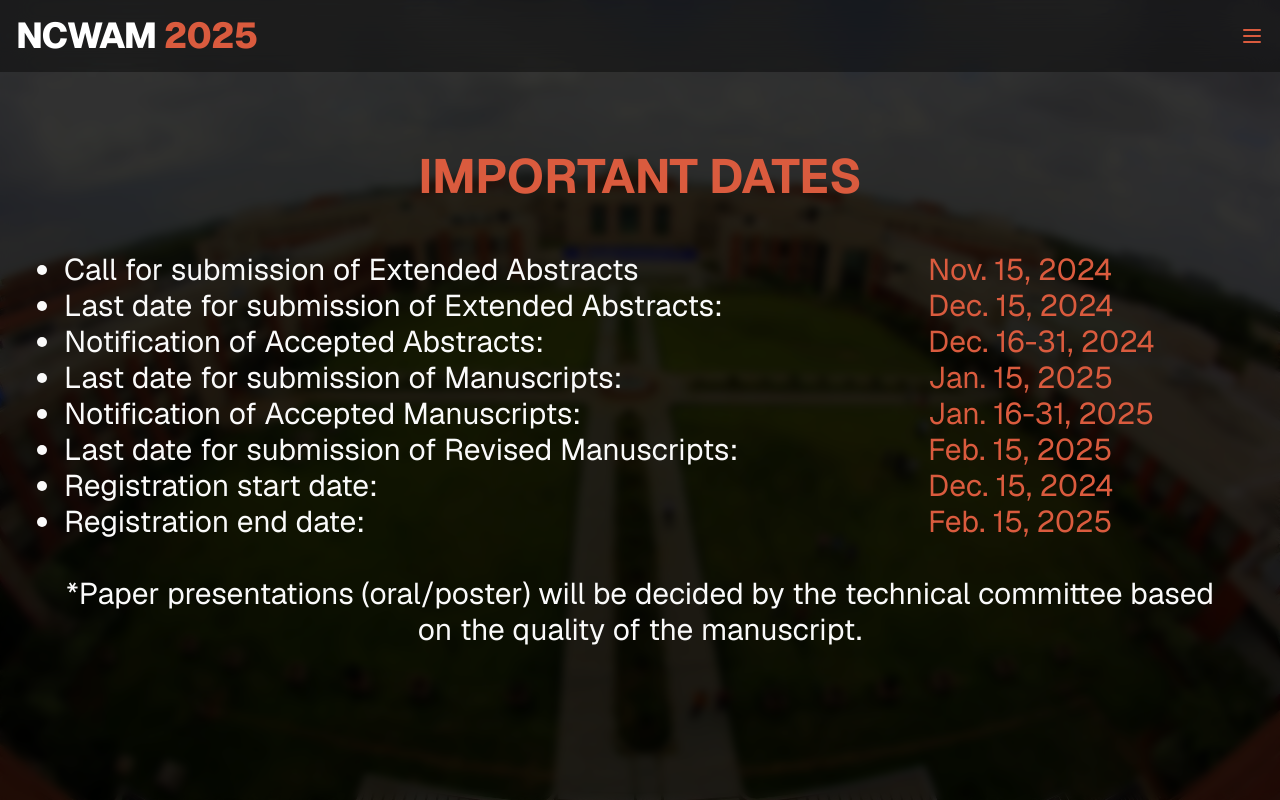
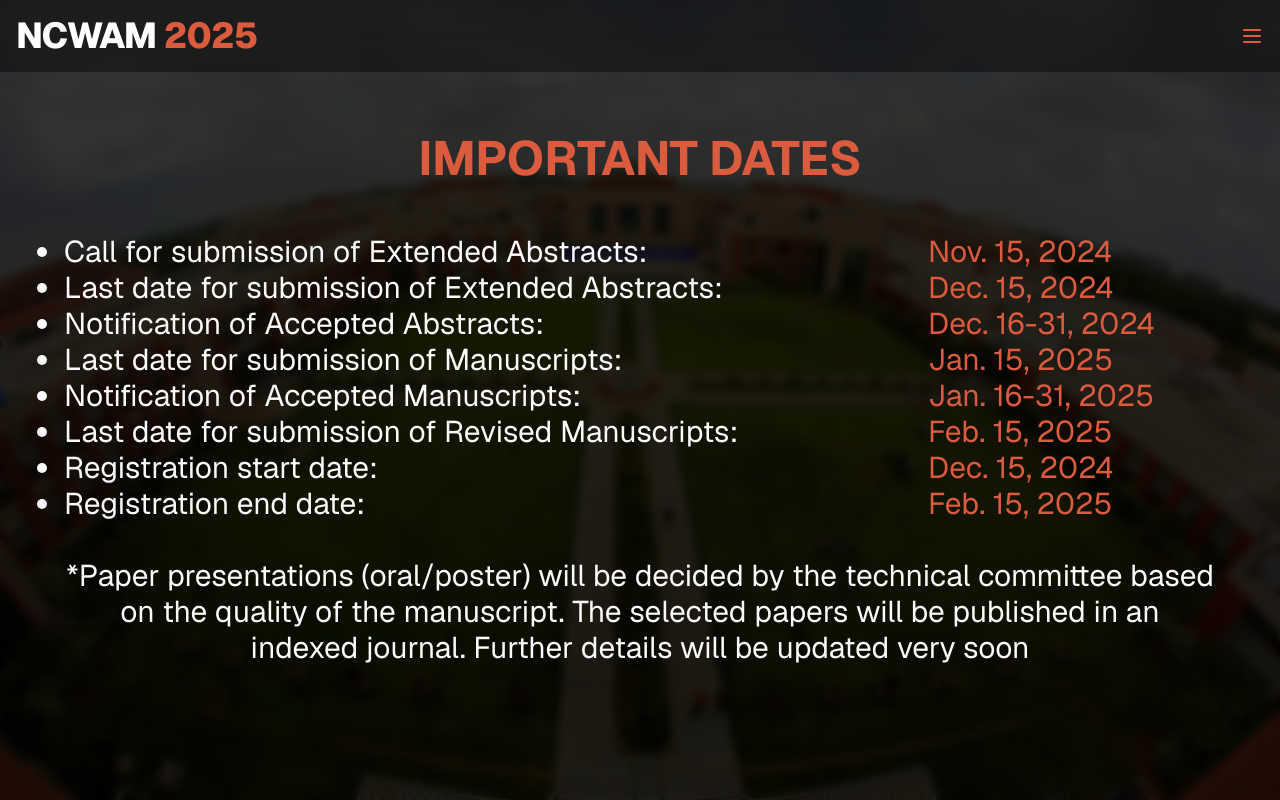
Before and after one commit to ncwam-bphc/website, a Next.js app: page /importantdates in a window 1280 px wide. Built offline with nearby package versions, Linux system fonts and the light colour scheme.

Commit message:
chore: imp dates changes

```diff
--- a/src/app/importantdates/page.tsx
+++ b/src/app/importantdates/page.tsx
@@ -22,8 +22,8 @@ export default function AboutusPage() {
               <li>
                 <div className="flex justify-between">
                   <span className="flex-[3]">
-                    Call for submission of Extended Abstracts{" "}
-                  </span>{" "}
+                    Call for submission of Extended Abstracts:
+                  </span>
                   <span className="flex-1 text-accent">Nov. 15, 2024</span>
                 </div>
               </li>
@@ -83,7 +83,9 @@ export default function AboutusPage() {
             <br />
             <span className="text-base md:text-3xl">
               *Paper presentations (oral/poster) will be decided by the
-              technical committee based on the quality of the manuscript.
+              technical committee based on the quality of the manuscript. The
+              selected papers will be published in an indexed journal. Further
+              details will be updated very soon
             </span>
             <br />
           </div>
```
